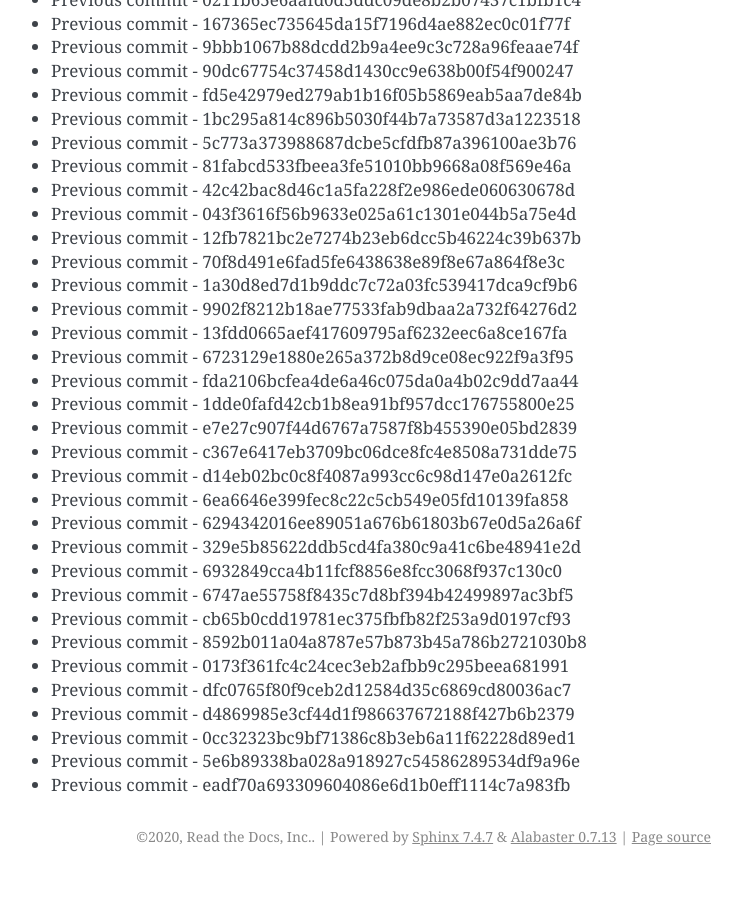
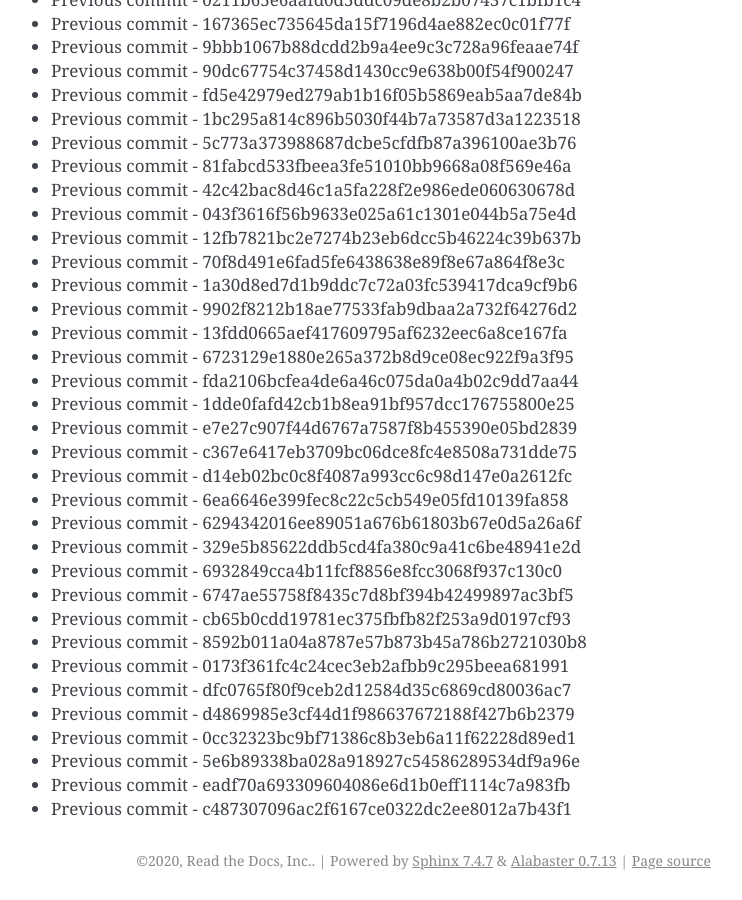
Before and after one commit to readthedocs/rtd-git-stresstest, a Sphinx documentation site: the page built from docs/updates.rst, in a window 1280 px wide and 900 px high, scrolled down 28736 px. Shown: the whole window, without its empty margins (399-1141 px from the left). Built offline with Sphinx 7.4.7, drawn with Linux system fonts in a browser that asks for light colours; before the commit the page ends 29612 px from its top, so only the background shows below that.

Commit message:
Generating commit from previous: c487307096ac2f6167ce0322dc2ee8012a7b43f1

```diff
--- a/docs/updates.rst
+++ b/docs/updates.rst
@@ -1239,3 +1239,4 @@ It can be tested for any performance characteristics.
 * Previous commit - 0cc32323bc9bf71386c8b3eb6a11f62228d89ed1
 * Previous commit - 5e6b89338ba028a918927c54586289534df9a96e
 * Previous commit - eadf70a693309604086e6d1b0eff1114c7a983fb
+* Previous commit - c487307096ac2f6167ce0322dc2ee8012a7b43f1
```
